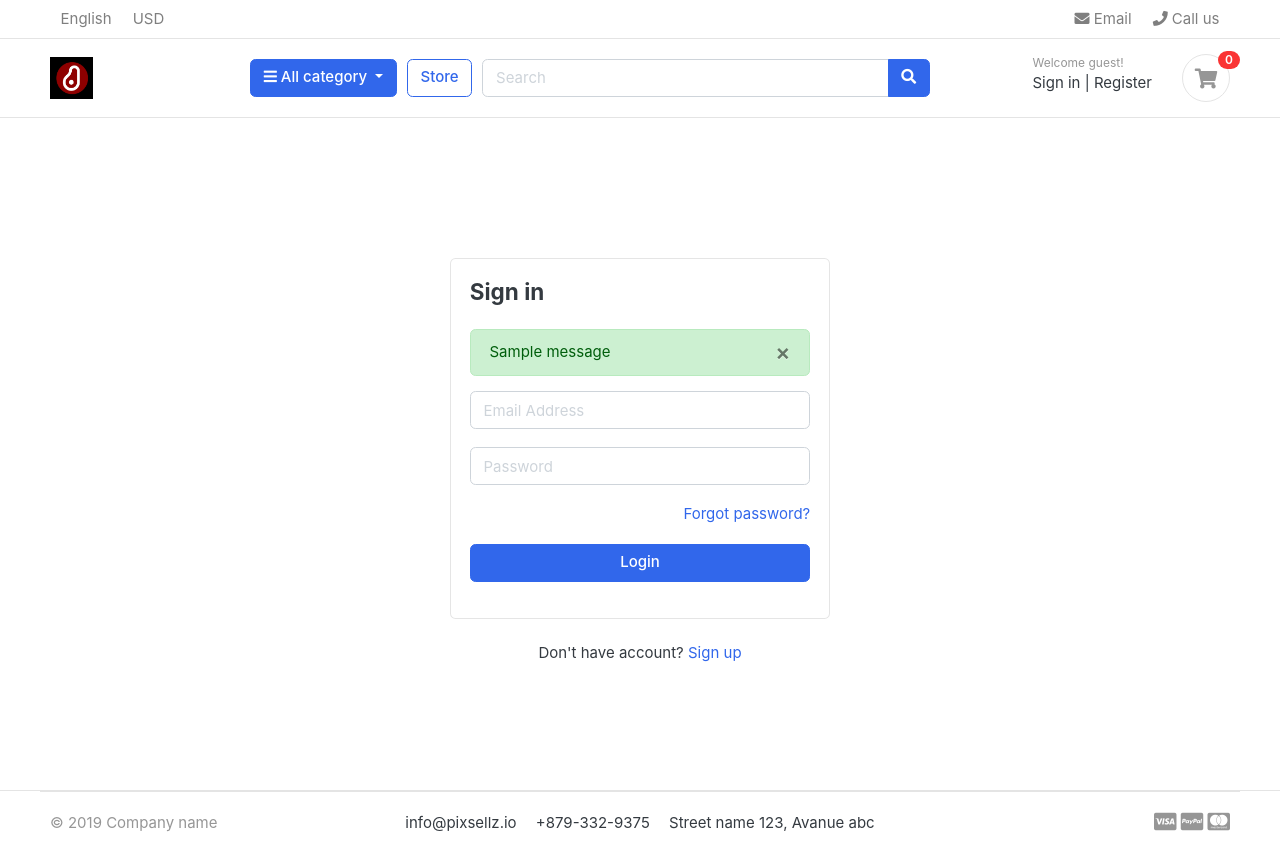
After one commit to pratik117-dev/ecommerce_site, a Django app: page /accounts/login/ in a window 1280 px wide. The commit adds this page. Run offline with Django 4.2, Linux system fonts and the light colour scheme; tables that the repository leaves empty hold one stand-in row (values such as "Sample post"); one stand-in notice (Sample message) is shown; some libraries are stand-ins or nearby versions; some web fonts are replaced.

Commit message:
newcommit

```diff
--- /dev/null
+++ b/accounts/urls.py
@@ -0,0 +1,10 @@
+from django.urls import path
+from .import views
+
+urlpatterns = [
+    path('register/',views.register, name= 'register'),
+    path('login/',views.login, name= 'login'),
+    path('logout/',views.logout, name= 'logout'),
+
+    path('activate/<uidb64>/<token> ', views.activate, name='activate')
+]
--- a/accounts/views.py
+++ b/accounts/views.py
@@ -1,3 +1,76 @@
-from django.shortcuts import render
+from django.shortcuts import render, redirect
+from .forms import RegistrationForm
+from .models import Account
+from django.contrib import messages, auth
+from django.contrib.auth.decorators import login_required
+
+#verification email
+from django.contrib.sites.shortcuts import get_current_site
+from django.template.loader import render_to_string
+from django.utils.http import urlsafe_base64_decode,urlsafe_base64_encode
+from django.utils.encoding import force_bytes
+from django.contrib.auth.tokens import default_token_generator
+from django.core.mail import EmailMessage
 
 # Create your views here.
+def register(request):
+    if request.method == 'POST':
+        form = RegistrationForm(request.POST)
+        if form.is_valid():
+            first_name = form.cleaned_data['first_name']
+            last_name = form.cleaned_data['last_name']
+            phone_number = form.cleaned_data['phone_number']
+            email = form.cleaned_data['email']
+            password = form.cleaned_data['password']
+            username = email.split('@')[0]
+
+            user = Account.objects.create_user(first_name = first_name, last_name= last_name, email= email, username = username, password = password)
+            user.phone_number= phone_number
+            user.save()
+
+            # USER ACTIVATIONS
+            current_site = get_current_site(request)
+            mail_subject = 'please activate your account'
+            message = render_to_string('accounts/account_verification_email.html',{
+                'user': user,
+                'domain' : current_site,
+                'uid' : urlsafe_base64_encode(force_bytes(user.pk)),
+                'token' : default_token_generator.make_token(user),
+            })
+            to_email = email
+            send_email = EmailMessage(mail_subject,message, to = [to_email])
+            send_email.send()
+            messages.success(request,'Registration successful')
+            return redirect('register')
+
+    else:
+        form = RegistrationForm()
+    context={
+            'form': form,
+            }
+    return render(request, 'accounts/register.html',context)
+
+def login(request):
+    if request.method == "POST":
+        email = request.POST['email']
+        password = request.POST['password']
+
+        user = auth.authenticate(email=email, password=password)
+
+        if user is not None:
+            auth.login(request, user)
+            # messages.success(request, "you are now logged in. ")
+            return redirect('home')
+        else:
+            messages.error(request, 'Invalid login credentials ')
+            return redirect('login')
+
+    return render(request, 'accounts/login.html')
+@login_required(login_url = 'login')
+def logout(request):
+    auth.logout(request)
+    messages.success(request, 'you are logged out')
+    return redirect('login')
+
+def activate(request):
+    return
--- a/derbies/urls.py
+++ b/derbies/urls.py
@@ -24,5 +24,6 @@ urlpatterns = [
     path('admin/', admin.site.urls),
     path('',views.home, name='home'),
     path('store/',include('store.urls')),
-    path('cart/',include('cart.urls') )
+    path('cart/',include('cart.urls') ),
+    path('accounts/',include('accounts.urls')),
 ] + static(settings.MEDIA_URL, document_root = settings.MEDIA_ROOT)
--- a/static/js/script.js
+++ b/static/js/script.js
@@ -57,3 +57,7 @@ $(document).ready(function() {
 
 });
 // jquery end
+
+setTimeout(function(){
+    $('#message').fadeOut('slow')
+},4000)
--- /dev/null
+++ b/templates/accounts/login.html
@@ -0,0 +1,41 @@
+{% extends "base.html" %}
+
+
+{% block content %}
+<section class="section-conten padding-y" style="min-height:84vh">
+
+<!-- ============================ COMPONENT LOGIN   ================================= -->
+	<div class="card mx-auto" style="max-width: 380px; margin-top:100px;">
+      <div class="card-body">
+      <h4 class="card-title mb-4">Sign in</h4>
+      	{% include 'includes/alerts.html'%}
+      <form action="{% url 'login' %}" method= 'POST' >
+        {% csrf_token %}
+          <div class="form-group">
+			 <input type="email" class="form-control" placeholder="Email Address" name="email" >
+          </div> <!-- form-group// -->
+          <div class="form-group">
+			<input type="password" class="form-control" placeholder="Password" name="password" >
+          </div> <!-- form-group// -->
+
+          <div class="form-group">
+          	<a href="#" class="float-right">Forgot password?</a>
+
+          </div> <!-- form-group form-check .// -->
+          <div class="form-group">
+              <button type="submit" class="btn btn-primary btn-block"> Login  </button>
+          </div> <!-- form-group// -->
+      </form>
+      </div> <!-- card-body.// -->
+    </div> <!-- card .// -->
+
+     <p class="text-center mt-4">Don't have account? <a href="{%url 'register' %}">Sign up</a></p>
+     <br><br>
+<!-- ============================ COMPONENT LOGIN  END.// ================================= -->
+
+
+</section>
+
+
+
+{% endblock %}
--- /dev/null
+++ b/templates/includes/alerts.html
@@ -0,0 +1,10 @@
+{% if messages %}
+
+    {% for message in messages %}
+    <div id="message" class= "container" ></div>
+    <div {% if message.tags %} class="alert alert-{{ message.tags }}"{% endif %} role = "alert" >
+        <button type= "button" class="close" data-dismiss="alert" > <span aria-hidden="True" >&times;</span> </button>
+        {{ message }}</div>
+    {% endfor %}
+
+{% endif %}
--- a/templates/includes/navbar.html
+++ b/templates/includes/navbar.html
@@ -61,13 +61,24 @@
 	</div> <!-- col.// -->
 	<div class="col-lg-3 col-sm-6 col-8 order-2 order-lg-3">
 				<div class="d-flex justify-content-end mb-3 mb-lg-0">
+					{% if user.id is None %}
 					<div class="widget-header">
 						<small class="title text-muted">Welcome guest!</small>
 						<div>
-							<a href="./signin.html">Sign in</a> <span class="dark-transp"> | </span>
-							<a href="./register.html"> Register</a>
+							<a href="{% url 'login'%}">Sign in</a> <span class="dark-transp"> | </span>
+							<a href="{% url 'register' %}"> Register</a>
 						</div>
 					</div>
+					{%else%}
+					<div class="widget-header">
+						<small class="title text-muted">{{user.first_name}}</small>
+						<div>
+							<a href="#">Dashboard</a> <span class="dark-transp"> | </span>
+							<a href="{% url 'logout' %}"> logout</a>
+						</div>
+					</div>
+
+					{% endif %}
 					<a href="{%url 'cart' %}" class="widget-header pl-3 ml-3">
 						<div class="icon icon-sm rounded-circle border"><i class="fa fa-shopping-cart"></i></div>
 						<span class="badge badge-pill badge-danger notify">{{cart_count}}</span>
```
Also changed, not shown: accounts/forms.py (added, +34 -0 lines), derbies/settings.py (+14 -0 lines), templates/accounts/account_verification_email.html (added, +10 -0 lines), templates/accounts/register.html (added, +62 -0 lines), 1 other file.
